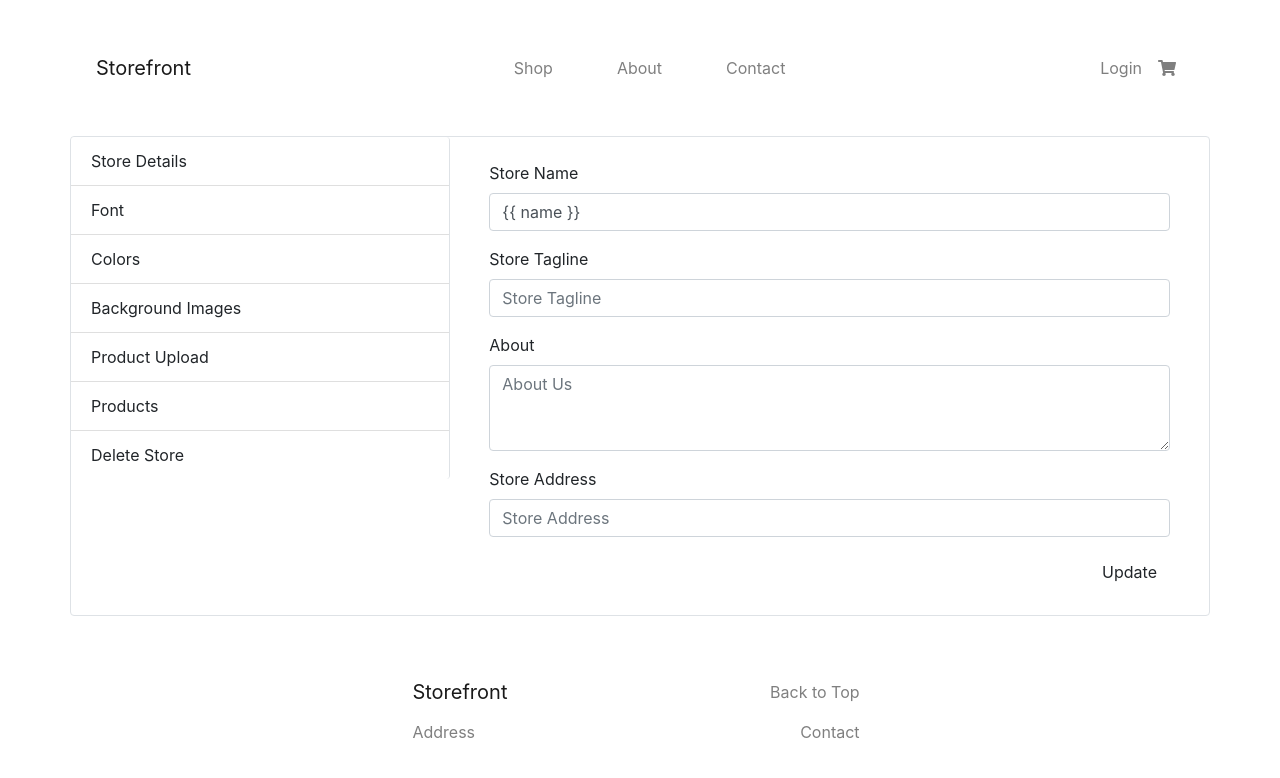
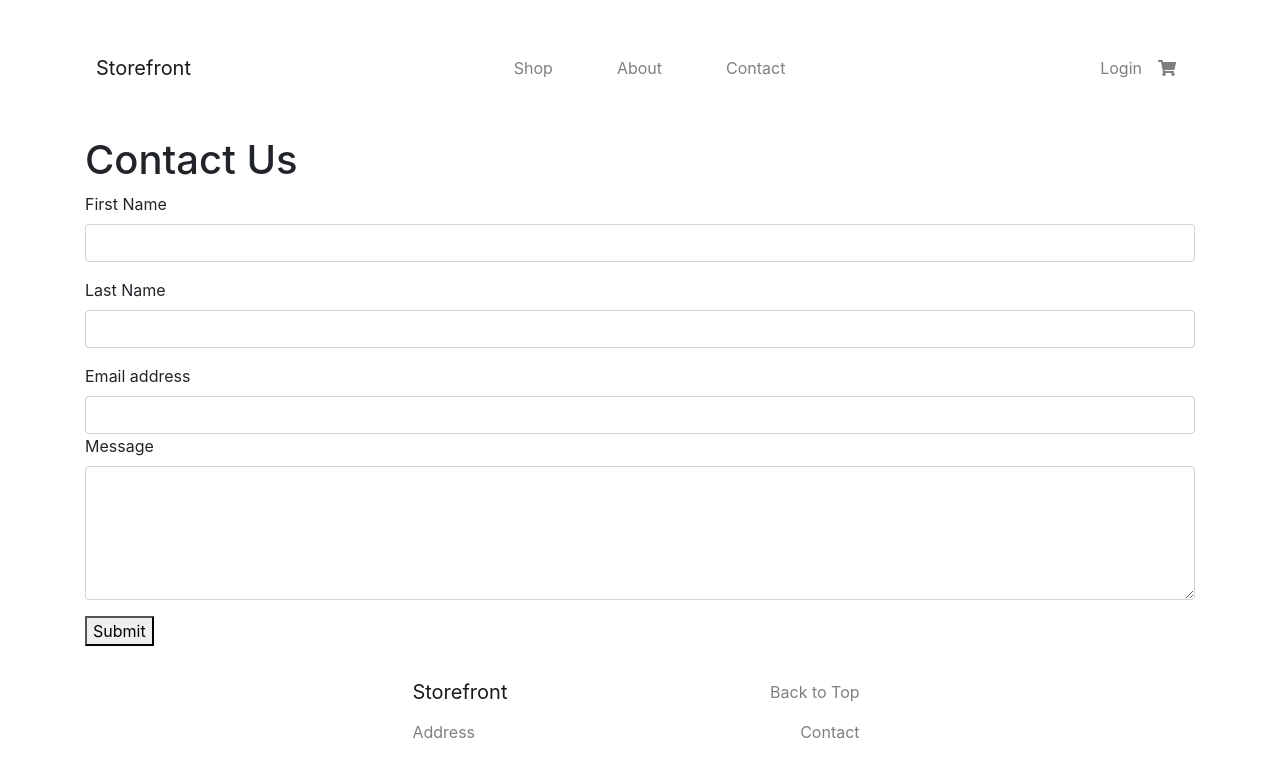
Before and after one commit to TChristensenDrumz/Store-Front, a React (Create React App) app in the folder client/: page / in a window 1280 px wide. Shown: the top 778 px of the page. Built offline with nearby package versions, Linux system fonts and the light colour scheme.

Commit message:
ContactStore skeleton

```diff
--- a/client/src/App.js
+++ b/client/src/App.js
@@ -15,6 +15,7 @@ import NameInput from "./components/NameInput";
 import Cart from "./pages/cart/Cart";
 import StoreLanding from "./pages/storeLanding/StoreLanding";
 import EditStore from "./pages/editStore/EditStore";
+import ContactStore from "./pages/contactStore/ContactStore";
 
 
 
@@ -22,7 +23,7 @@ function App() {
   return (
     <Router>
       <Header />
-      <EditStore />
+      <ContactStore />
       <Footer />
     </Router>
   );
--- a/client/src/pages/contactStore/ContactStore.js
+++ b/client/src/pages/contactStore/ContactStore.js
@@ -0,0 +1,27 @@
+import React from "react";
+import "bootstrap/dist/css/bootstrap.min.css";
+import NameInput from "../../components/NameInput";
+
+function ContactStore() {
+  return (
+    <div className="container">
+      <h1>Contact Us</h1>
+      <NameInput />
+      <label for="exampleInputEmail1">Email address</label>
+      <input
+        type="email"
+        className="form-control"
+        id="emailInput"
+        aria-describedby="emailHelp"
+      />
+      <div className="form-group">
+        <label>Message</label>
+        <br />
+        <textarea rows="5" className="form-control"></textarea>
+      </div>
+      <button>Submit</button>
+    </div>
+  );
+}
+
+export default ContactStore;
```
